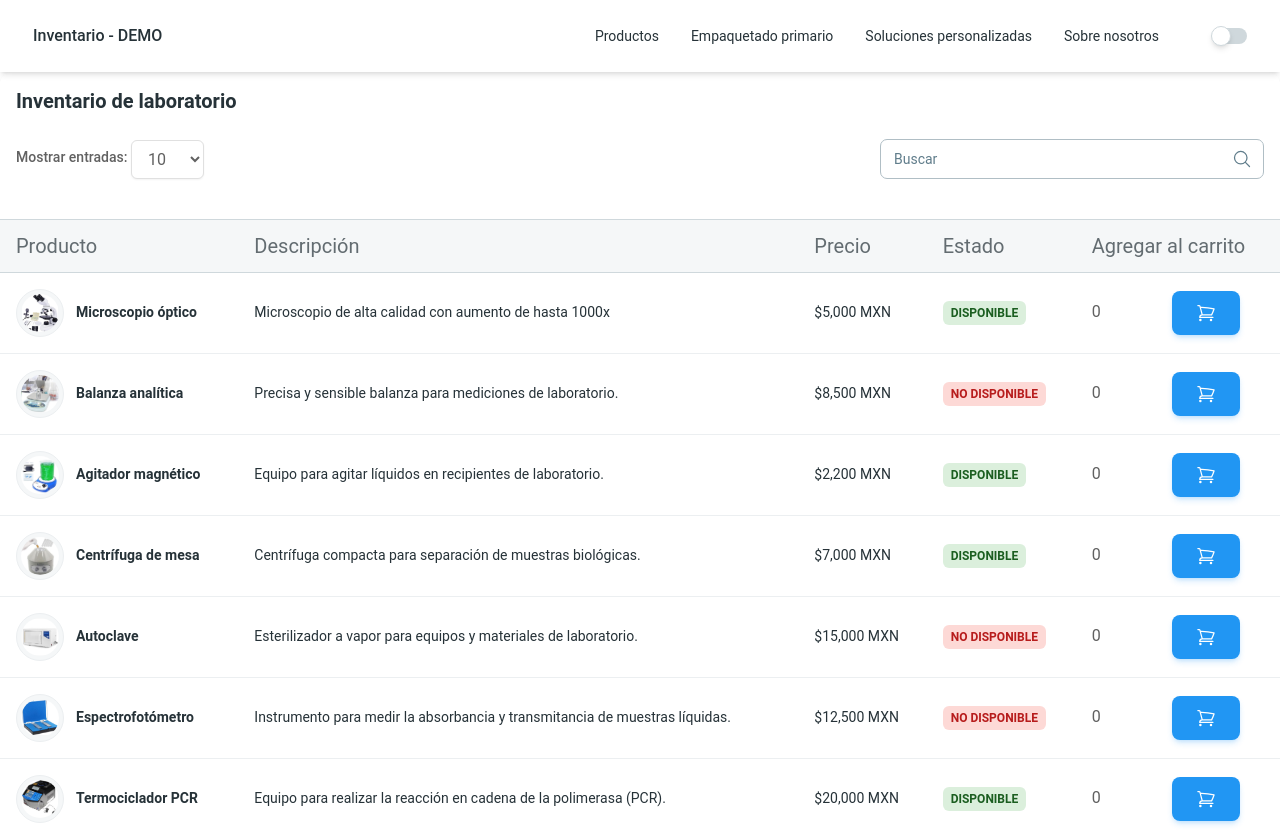
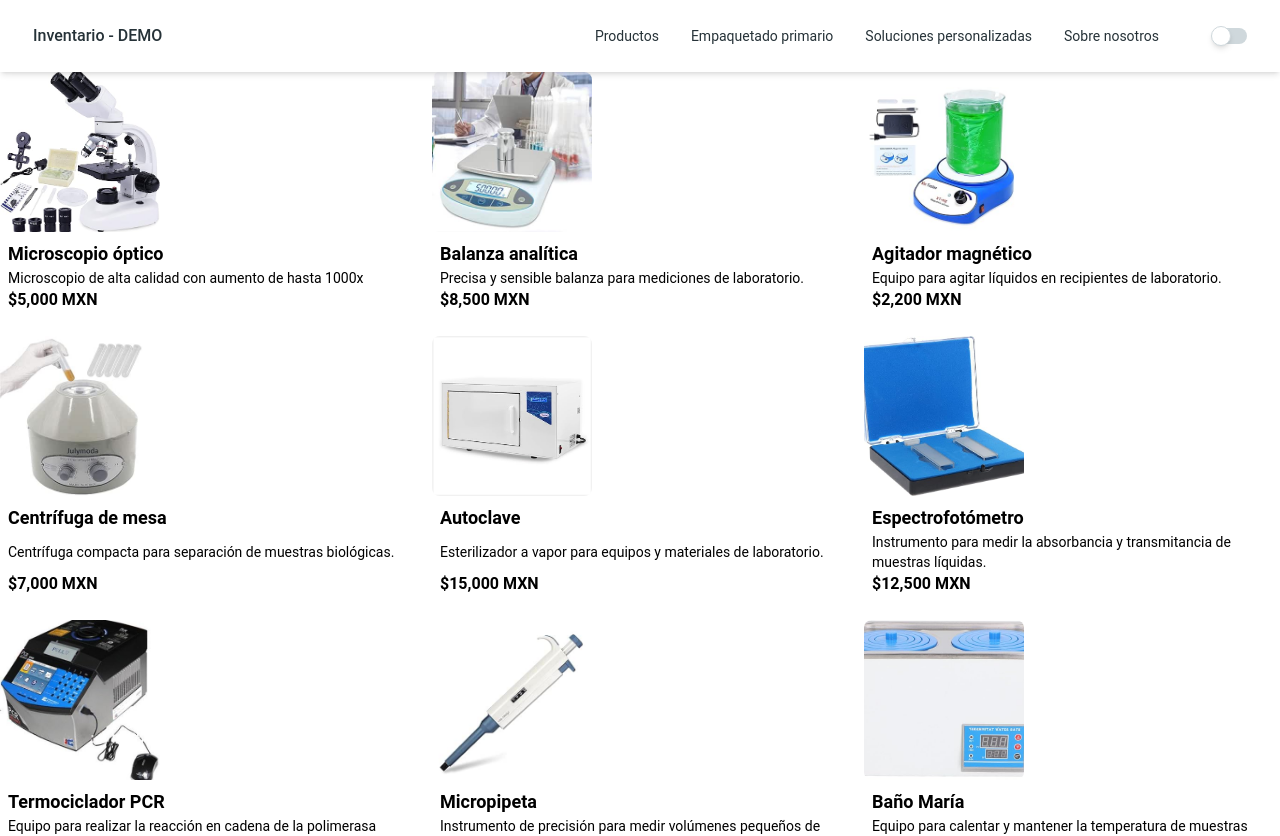
Before and after one commit to Alecfut07/pacific-frontend, a React (Vite) app: page /lab-inventory in a window 1280 px wide. Shown: the top 836 px of the page. Built offline with nearby package versions, Linux system fonts and the light colour scheme.

Commit message:
hotfix/Dar estilo al LabProductsGalley y que al darle clic en la imagen se abra un modal y que muestre las demas imagenes

```diff
--- a/src/components/ImageModal/ImageModal.jsx
+++ b/src/components/ImageModal/ImageModal.jsx
@@ -1,6 +1,7 @@
 import { useEffect } from "react";
+import { Carousel } from "@material-tailwind/react";
 
-function ImageModal({ isOpen, onClose, image }) {
+function ImageModal({ isOpen, onClose, images }) {
   useEffect(() => {
     const handleClickOutside = (event) => {
       if (isOpen && !event.target.closest("#modal-content")) {
@@ -43,7 +44,13 @@ function ImageModal({ isOpen, onClose, image }) {
             <path d="M6 18L18 6M6 6l12 12"></path>
           </svg>
         </button>
-        <img src={image} alt="Product" className="w-full" />
+        <Carousel>
+          {images.map((image, index) => (
+            <div key={index}>
+              <img src={image} className="w-full" />
+            </div>
+          ))}
+        </Carousel>
       </div>
     </div>
   );
--- /dev/null
+++ b/src/components/LabProductsGallery/LabProductsGallery.jsx
@@ -0,0 +1,65 @@
+import React, { useState } from "react";
+import { LabProducts } from "../../data/LabInventory";
+import ImageModal from "../ImageModal/ImageModal";
+
+function LabProductsGallery() {
+  const [labProducts, setLabProducts] = useState(LabProducts);
+  const [modalOpen, setModalOpen] = useState(false);
+  const [labProductImages, setLabProductImages] = useState(null);
+
+  const openModal = (images) => {
+    setLabProductImages(images);
+    setModalOpen(true);
+  };
+
+  const closeModal = () => {
+    setLabProductImages(null);
+    setModalOpen(false);
+  };
+
+  // Version 1 --> OK
+  //   return (
+  //     <div className="grid grid-cols-1 gap-4 sm:grid-cols-2 md:grid-cols-3">
+  //       {labProducts.map((labProduct) => (
+  //         <div key={labProduct.id} className="relative h-40 w-40">
+  //           <img
+  //             className="absolute left-0 top-0 h-full w-full rounded-lg object-cover"
+  //             src={labProduct.images[0]}
+  //             alt="gallery-photo"
+  //           />
+  //           <p>{labProduct.name}</p>
+  //           <p>{labProduct.description}</p>
+  //           <p>{labProduct.price}</p>
+  //         </div>
+  //       ))}
+  //     </div>
+  //   );
+
+  // Version 2 --> Pendiente
+  return (
+    <div className="grid grid-cols-1 gap-4 sm:grid-cols-2 md:grid-cols-3">
+      {labProducts.map((labProduct) => (
+        <div key={labProduct.id} className="relative flex flex-col">
+          <img
+            className="h-40 w-40 rounded-lg object-cover"
+            src={labProduct.images[0]}
+            alt="gallery-photo"
+            onClick={() => openModal(labProduct.images)}
+          />
+          <div className="flex flex-grow flex-col justify-between bg-white p-2">
+            <p className="text-lg font-bold">{labProduct.name}</p>
+            <p className="text-sm">{labProduct.description}</p>
+            <p className="text-base font-bold">${labProduct.price} MXN</p>
+          </div>
+        </div>
+      ))}
+      <ImageModal
+        isOpen={modalOpen}
+        onClose={closeModal}
+        images={labProductImages}
+      />
+    </div>
+  );
+}
+
+export default LabProductsGallery;
--- /dev/null
+++ b/src/components/LabProductsGallery/index.jsx
@@ -0,0 +1,3 @@
+import LabProductsGallery from "./LabProductsGallery";
+
+export default LabProductsGallery;
--- a/src/data/LabInventory.js
+++ b/src/data/LabInventory.js
@@ -37,7 +37,7 @@ export const TABLE_HEAD = [
   "Agregar al carrito",
 ];
 
-export const TABLE_ROWS = [
+export const LabProducts = [
   {
     id: 1,
     images: [...MicroscopioOpticoImages],
--- a/src/pages/Home/HomePage.jsx
+++ b/src/pages/Home/HomePage.jsx
@@ -1,5 +1,4 @@
-import { Typography } from "@material-tailwind/react";
-import { Button } from "@material-tailwind/react";
+import { Button, Typography } from "@material-tailwind/react";
 import { useNavigate } from "react-router-dom";
 import homeBackgroundImage from "../../images/Home/home-background.png";
 
--- a/src/pages/Lab/LabInventoryPage/LabInventoryPage.jsx
+++ b/src/pages/Lab/LabInventoryPage/LabInventoryPage.jsx
@@ -1,9 +1,10 @@
-import Table from "../../../components/Table/Table";
+// import Table from "../../../components/Table/Table";
+import LabProductsGallery from "../../../components/LabProductsGallery/LabProductsGallery";
 
 function LabInventoryPage() {
   return (
     <div>
-      <Table />
+      <LabProductsGallery />
     </div>
   );
 }
```
